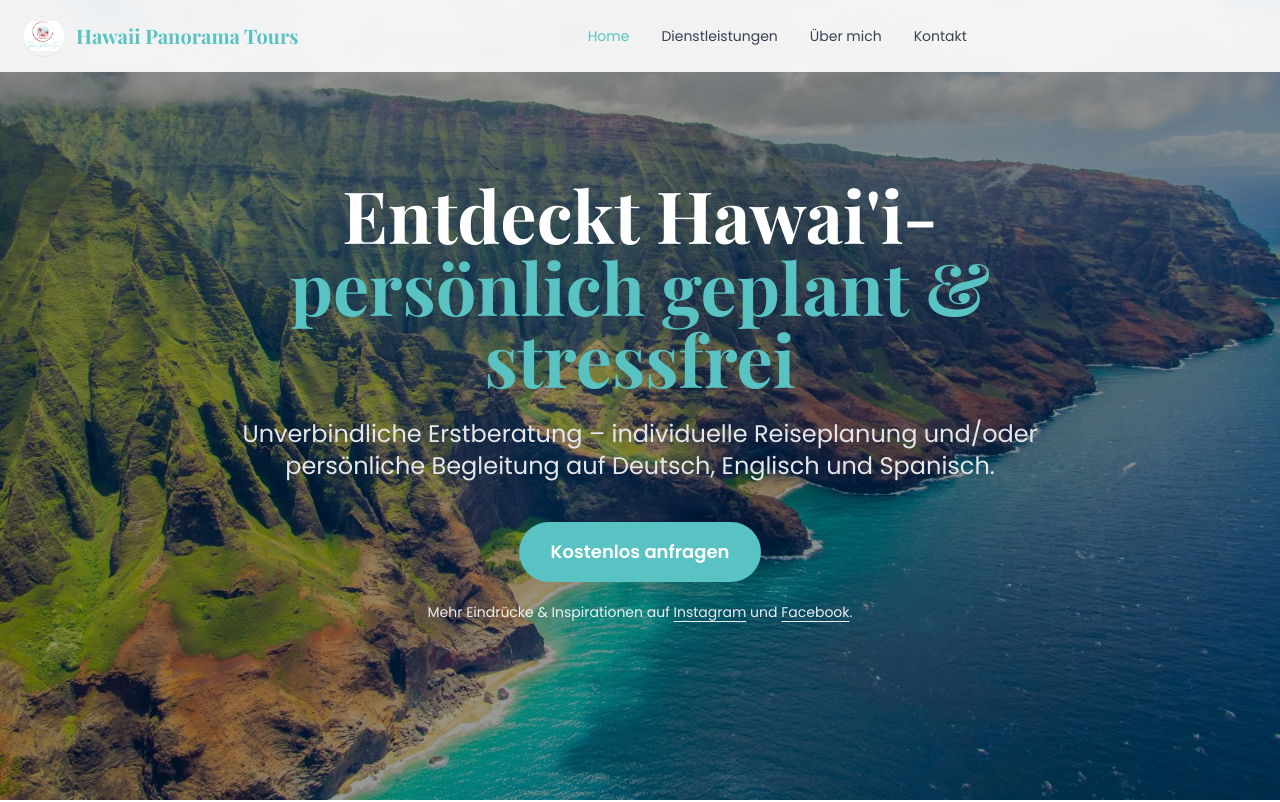
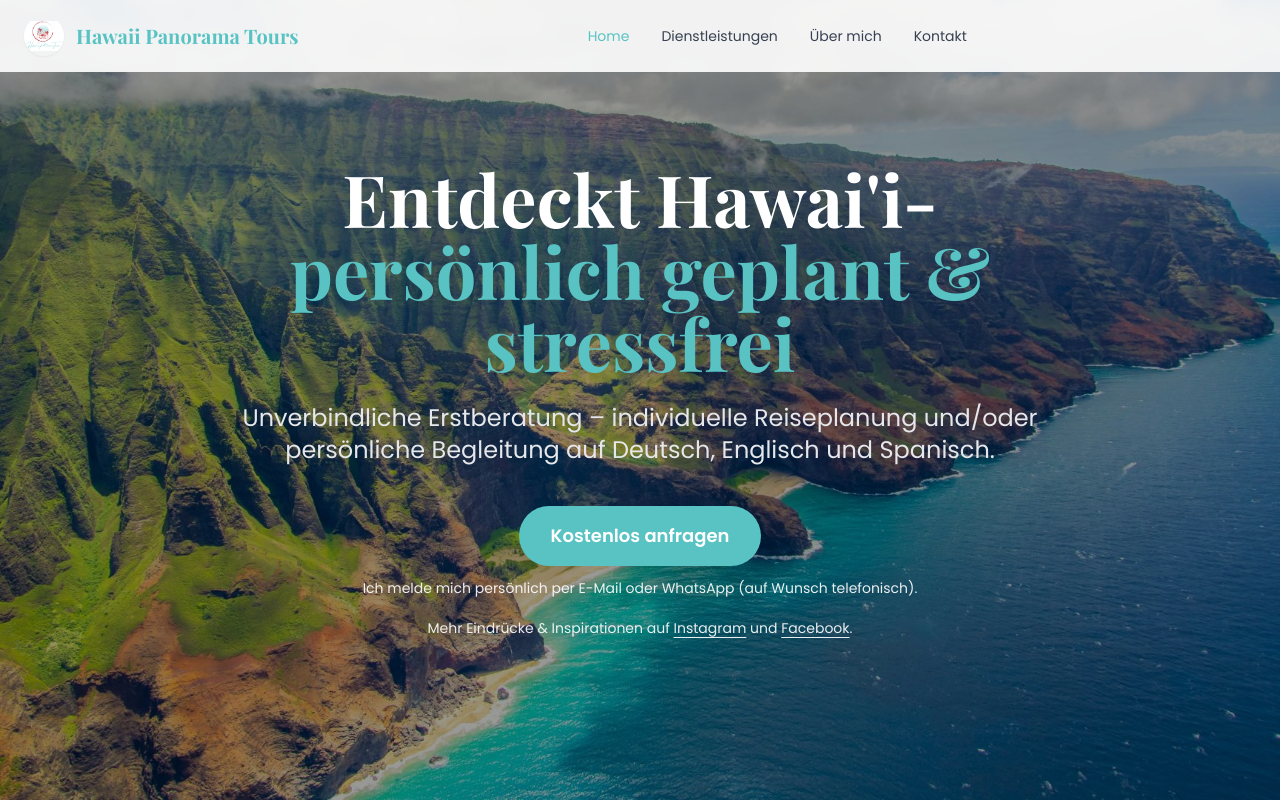
Before and after one commit to hawaiipanoramatours-prog/hawaiipanoramatours, a React (Vite) app: page / in a window 1280 px wide. Shown: the top 802 px of the page. Built offline with nearby package versions, Linux system fonts and the light colour scheme.

Commit message:
Update Sections.impl.jsx

```diff
--- a/src/components/Sections.impl.jsx
+++ b/src/components/Sections.impl.jsx
@@ -52,6 +52,13 @@ export function Hero({ content, lang }) {
           >
             {h.ctaPlan?.label?.[lang] || h.ctaPlan?.label?.de || 'Kostenlos anfragen'}
           </a>
+
+          {/* ✅ Direkt unter dem Button: Klarheit, wie du dich meldest */}
+          <p className="mt-3 font-poppins text-xs md:text-sm text-white/90">
+          {lang === 'en'
+          ? 'I’ll personally get back to you via email or WhatsApp (phone call on request).'
+          : 'Ich melde mich persönlich per E-Mail oder WhatsApp (auf Wunsch telefonisch).'}
+          </p>
 
           {/* ✅ Ruhiger Social-Link (kein Button, kein Conversion-Bruch) */}
           <p className="mt-5 font-poppins text-sm text-white/90">
```
